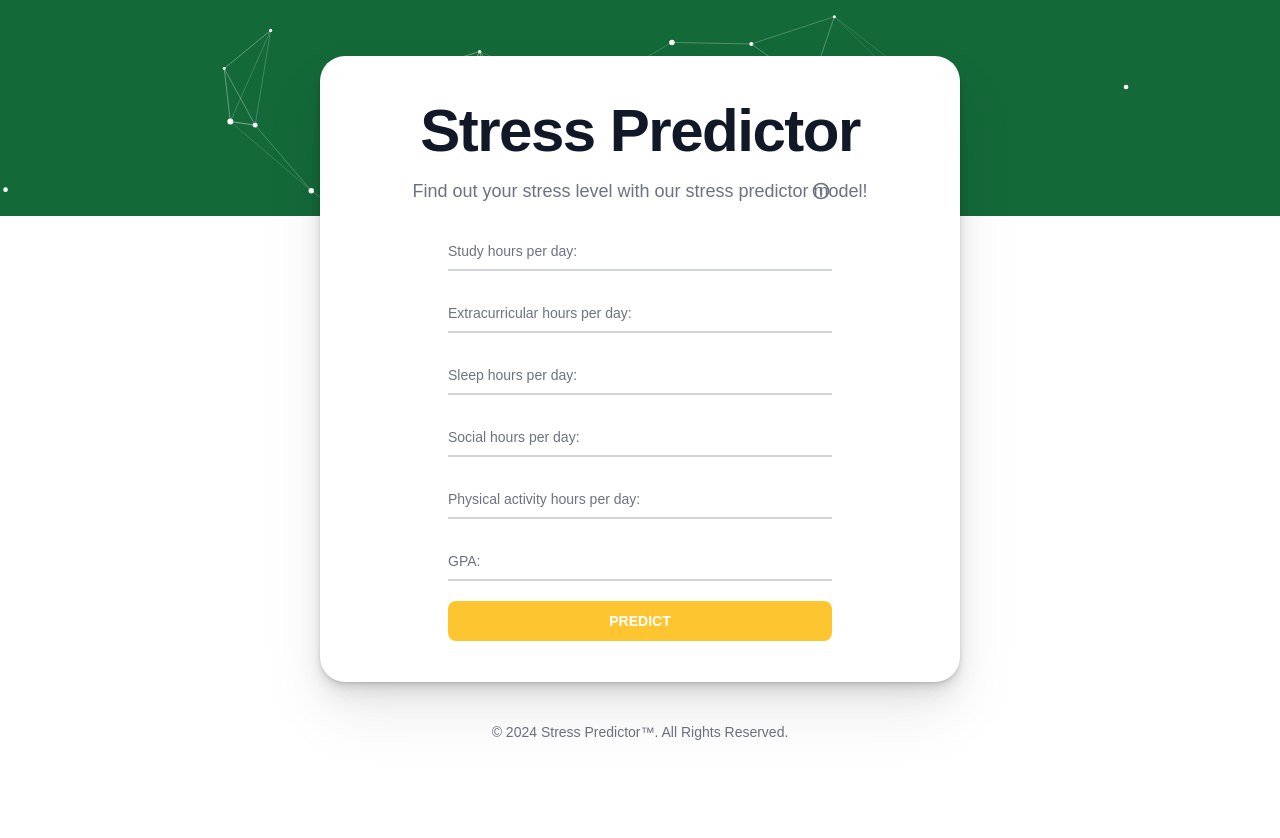
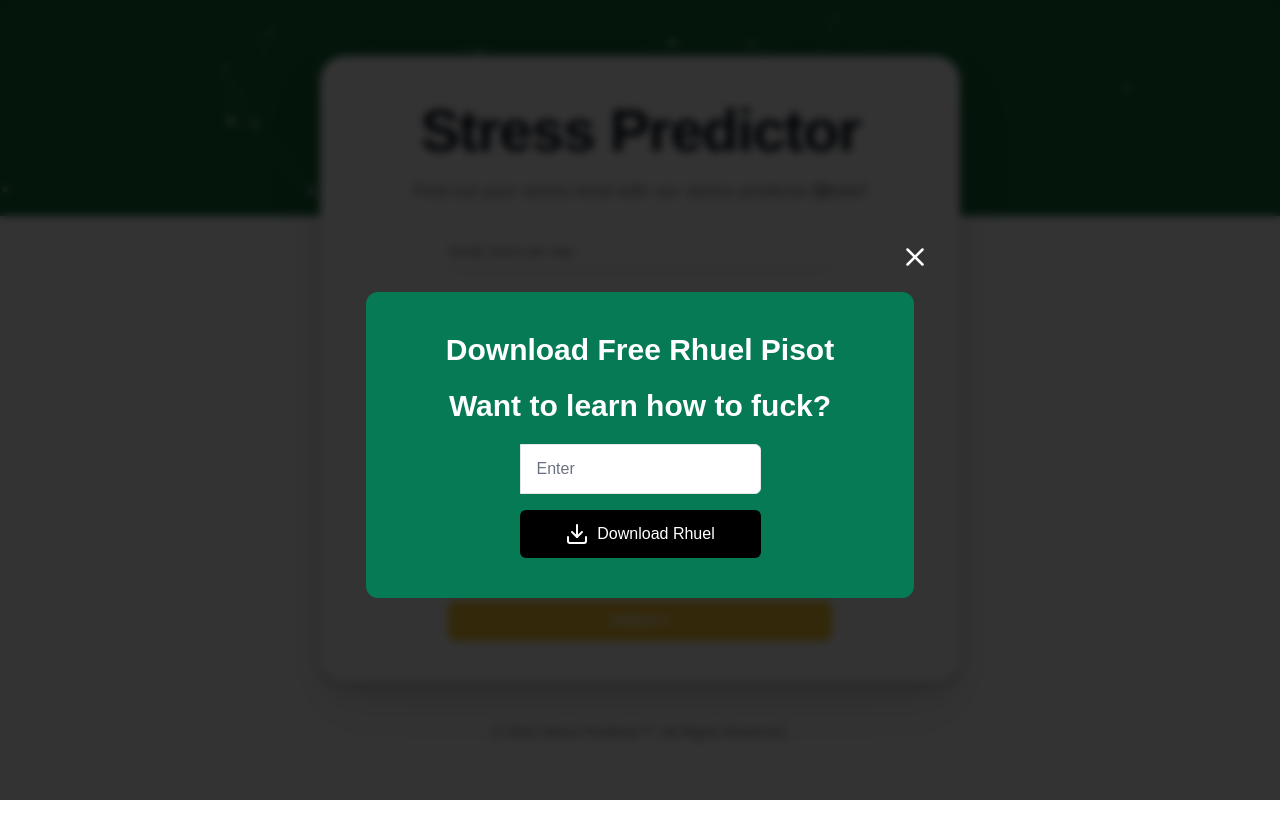
Before and after one commit to VSUrhuel/vsu-stress-predictor, a Next.js app in the folder client/: page / in a window 1280 px wide. Shown: the top 838 px of the page. Built offline with nearby package versions, Linux system fonts and the light colour scheme.

Commit message:
Inital commit for modal

```diff
--- a/client/src/app/page.js
+++ b/client/src/app/page.js
@@ -1,6 +1,8 @@
 'use client'
 import Form from '@/components/Form'
 import ParticlesComponent from '@/components/particles'
+import Modal from '../components/Modal'
+
 
 export default function Home() {
     return (
@@ -31,6 +33,9 @@ export default function Home() {
                 </div>
                 <div className="bg-white absolute z-10 w-full  h-[93%] -bottom-40 "></div>
             </div>
+            <div className="absolute z-50">
+      <Modal></Modal>
+      </div>
         </div>
     )
 }
--- /dev/null
+++ b/client/src/components/Modal.js
@@ -0,0 +1,30 @@
+import React from 'react'
+import {X, Download} from 'lucide-react';
+
+function Modal(){
+    return(
+        <div className="fixed inset-0 bg-black bg-opacity-80 backdrop-blur-sm flex justify-center items-center">
+
+            <div className="mt-10 flex flex-col gap-5 text-white">
+                <button className='place-self-end'><X size="30"/></button>
+                <div className="bg-green-600 rounded-xl px-20 py-10 flex flex-col gap-5 items-center mx-4">
+                    <h1 className="text-3xl font-extrabold">Download Free Rhuel Pisot</h1>
+                    <p className="text-3xl font-bold max-w-md text-center">Want to learn how to fuck?</p>
+                    <form>
+                        <input
+                            type='email'
+                            placeholder='Enter'
+                            required
+                            className="w=full px-4 py-3 text-black border-gray-200 rounded-r-md"
+                        >
+
+                        </input>
+                        <button className="mt-4 w-full flex items-center justify-center gap-2 px-5 py-3 font-medium rounded-md bg-black"><Download/>Download Rhuel</button>
+                    </form>
+                </div>
+            </div>
+        </div>
+    )
+}
+
+export default Modal
```
